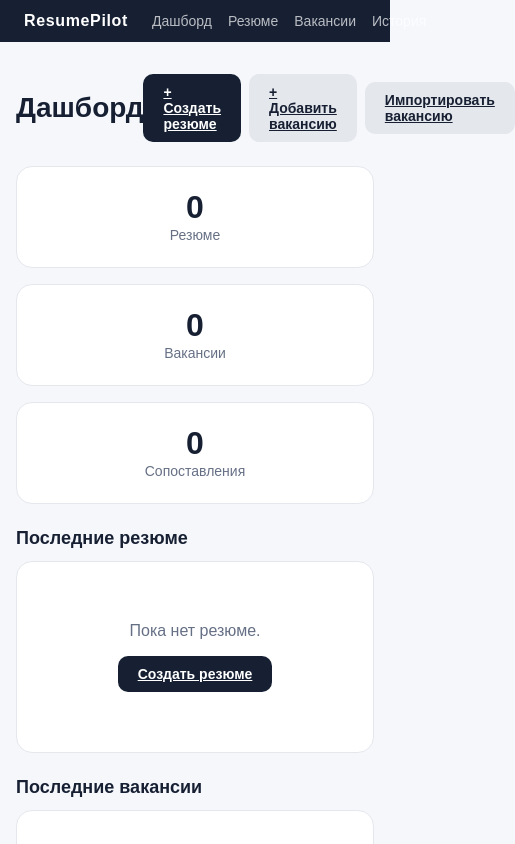
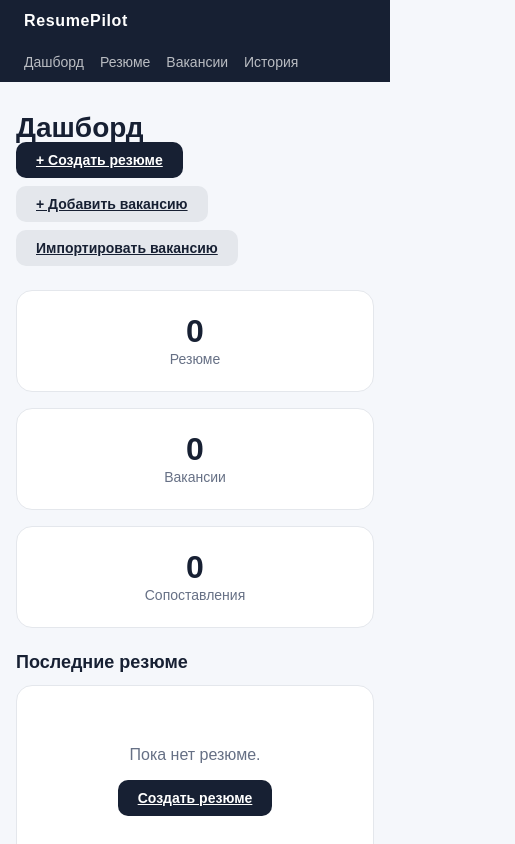
Before and after one commit to vmake2026-code/hh-pilot, a Next.js app: page /dashboard in a window 390 px wide. Shown: the top 844 px of the page, 515 px wide, since content can reach past the window. Built offline with nearby package versions, Linux system fonts and the light colour scheme.

Commit message:
fix: polish navigation and mobile layout

```diff
--- a/app/globals.css
+++ b/app/globals.css
@@ -35,6 +35,8 @@ body {
 .nav {
   display: flex;
   align-items: center;
+  /* P11.4: на узких экранах ссылки навигации переносятся, а не переполняют экран. */
+  flex-wrap: wrap;
   gap: 24px;
   padding: 12px 24px;
   background: #172033;
@@ -991,6 +993,8 @@ h1 {
   display: flex;
   justify-content: space-between;
   align-items: center;
+  /* P11.4: заголовок и actions переносятся на узких экранах вместо overflow. */
+  flex-wrap: wrap;
   margin-bottom: 24px;
 }
 
@@ -1432,6 +1436,8 @@ h1 {
 
 .page-header-actions {
   display: flex;
+  /* P11.4: несколько actions кнопок переносятся, а не обрезаются. */
+  flex-wrap: wrap;
   gap: 8px;
   align-items: center;
 }
--- a/app/resume/[resumeId]/preview/page.tsx
+++ b/app/resume/[resumeId]/preview/page.tsx
@@ -165,7 +165,7 @@ export default function ResumePreviewPage({
           >
             Редактировать
           </Link>
-          <Link href="/vacancy" className="btn btn-ghost btn-sm">
+          <Link href="/vacancies" className="btn btn-ghost btn-sm">
             Найти подходящие вакансии
           </Link>
         </div>
--- a/app/resume/page.tsx
+++ b/app/resume/page.tsx
@@ -67,7 +67,7 @@ export default function ResumePage() {
       {items.length === 0 ? (
         <div className="empty-state">
           <p>У вас пока нет резюме.</p>
-          <p>Создайте резюме с нуля за 8 шагов или импортируйте существующее.</p>
+          <p>Создайте резюме с нуля за 8 шагов — с проверкой фактов и версиями.</p>
           <Link href="/resume/create" className="btn btn-primary btn-md">
             Создать с нуля
           </Link>
```
